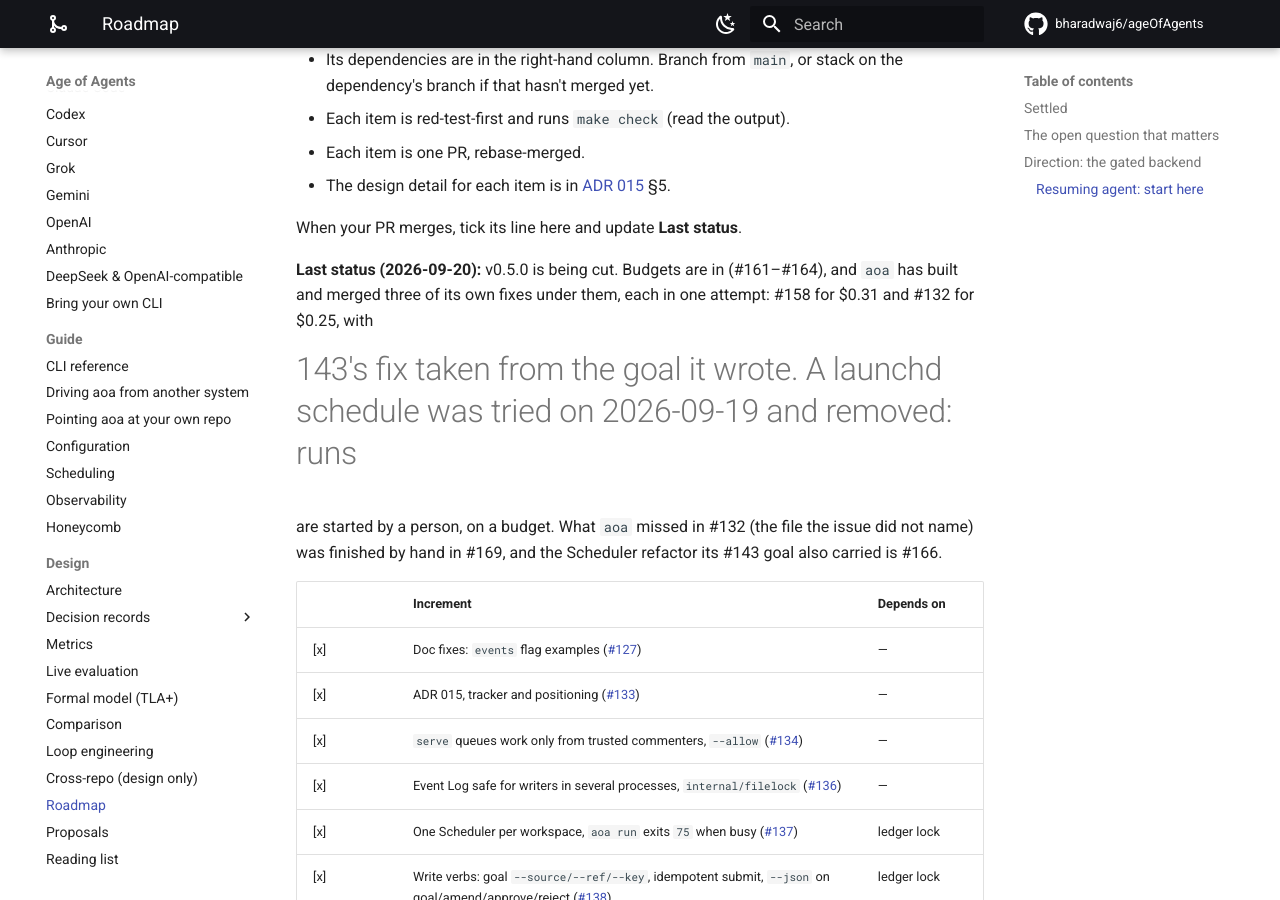
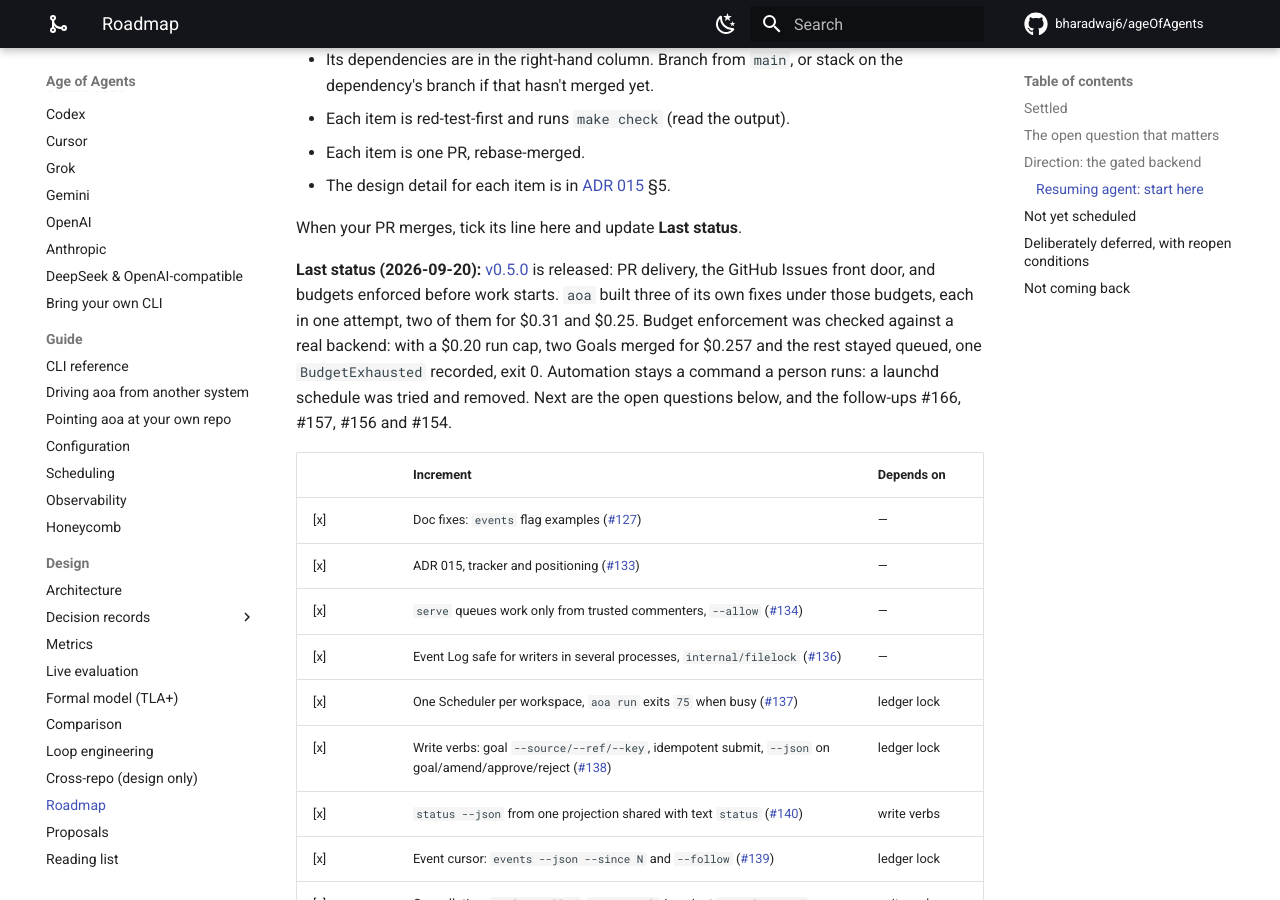
Before and after one commit to bharadwaj6/ageOfAgents, an MkDocs documentation site: the page built from docs/design/roadmap.md, in a window 1280 px wide and 900 px high, scrolled down 1277 px. Built offline with MkDocs 1.6.1 and Material for MkDocs 9.7.7, drawn with Linux system fonts in a browser that asks for light colours; comment, search, counter and statistics services are not loaded; some of the changed text lies outside the part shown.

Commit message:
docs: tracker — v0.5.0 released
Co-Authored-By: Claude Opus 5 <noreply@anthropic.com>

```diff
--- a/docs/design/roadmap.md
+++ b/docs/design/roadmap.md
@@ -50,11 +50,12 @@ Take the first unticked item below.
 
 When your PR merges, tick its line here and update **Last status**.
 
-**Last status (2026-09-20):** v0.5.0 is being cut. Budgets are in (#161–#164), and `aoa` has built and
-merged three of its own fixes under them, each in one attempt: #158 for $0.31 and #132 for $0.25, with
-#143's fix taken from the goal it wrote. A launchd schedule was tried on 2026-09-19 and removed: runs
-are started by a person, on a budget. What `aoa` missed in #132 (the file the issue did not name) was
-finished by hand in #169, and the Scheduler refactor its #143 goal also carried is #166.
+**Last status (2026-09-20):** [v0.5.0](https://github.com/bharadwaj6/ageOfAgents/releases/tag/v0.5.0) is released: PR delivery, the GitHub
+Issues front door, and budgets enforced before work starts. `aoa` built three of its own fixes under
+those budgets, each in one attempt, two of them for $0.31 and $0.25. Budget enforcement was checked
+against a real backend: with a $0.20 run cap, two Goals merged for $0.257 and the rest stayed queued,
+one `BudgetExhausted` recorded, exit 0. Automation stays a command a person runs: a launchd schedule
+was tried and removed. Next are the open questions below, and the follow-ups #166, #157, #156 and #154.
 
 | | Increment | Depends on |
 |---|---|---|
@@ -94,7 +95,7 @@ on the maintainer's Mac on a subscription backend, and only in runs the maintain
 | [x] | Run and daily budgets enforced before dispatch, `BudgetExhausted`, `require_run_budget` ([#163](https://github.com/bharadwaj6/ageOfAgents/pull/163), closes [#77](https://github.com/bharadwaj6/ageOfAgents/issues/77)) | honest cost |
 | [x] | The front door runs only on a budget: run cap, goals per cycle, quota headroom | budgets |
 | [x] | Supervised dogfood on a budget: [#143](https://github.com/bharadwaj6/ageOfAgents/issues/143), [#158](https://github.com/bharadwaj6/ageOfAgents/issues/158), [#132](https://github.com/bharadwaj6/ageOfAgents/issues/132) — `aoa` built [#167](https://github.com/bharadwaj6/ageOfAgents/pull/167) and [#168](https://github.com/bharadwaj6/ageOfAgents/pull/168) itself | front door |
-| [ ] | Release v0.5.0 | all of the above |
+| [x] | Release [v0.5.0](https://github.com/bharadwaj6/ageOfAgents/releases/tag/v0.5.0) | all of the above |
 
 **Later increments** each need a design decision, and most need an ADR, before any code:
 
```
